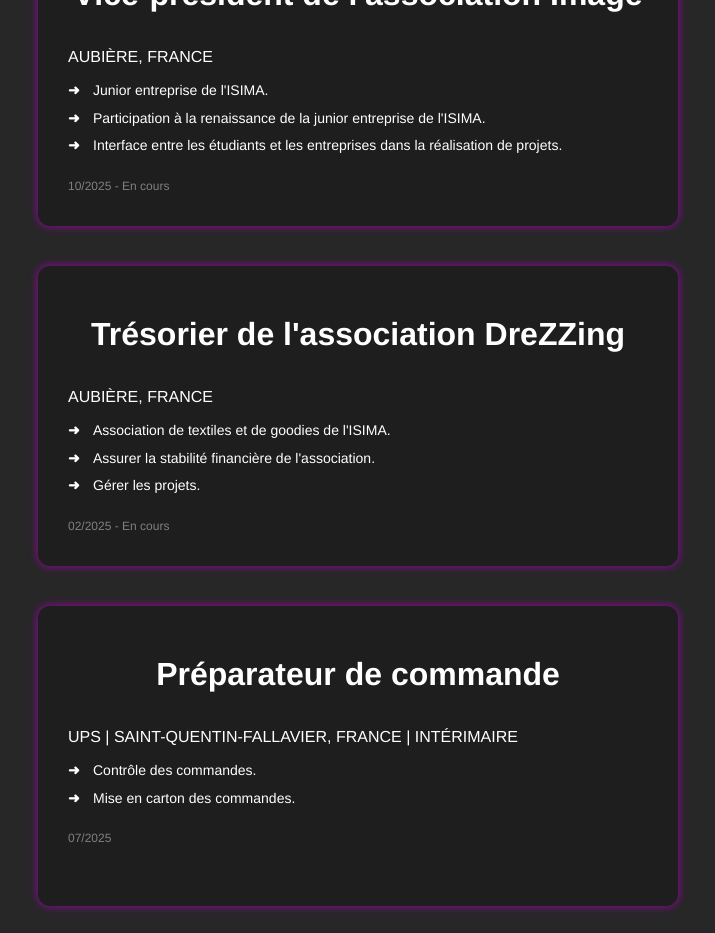
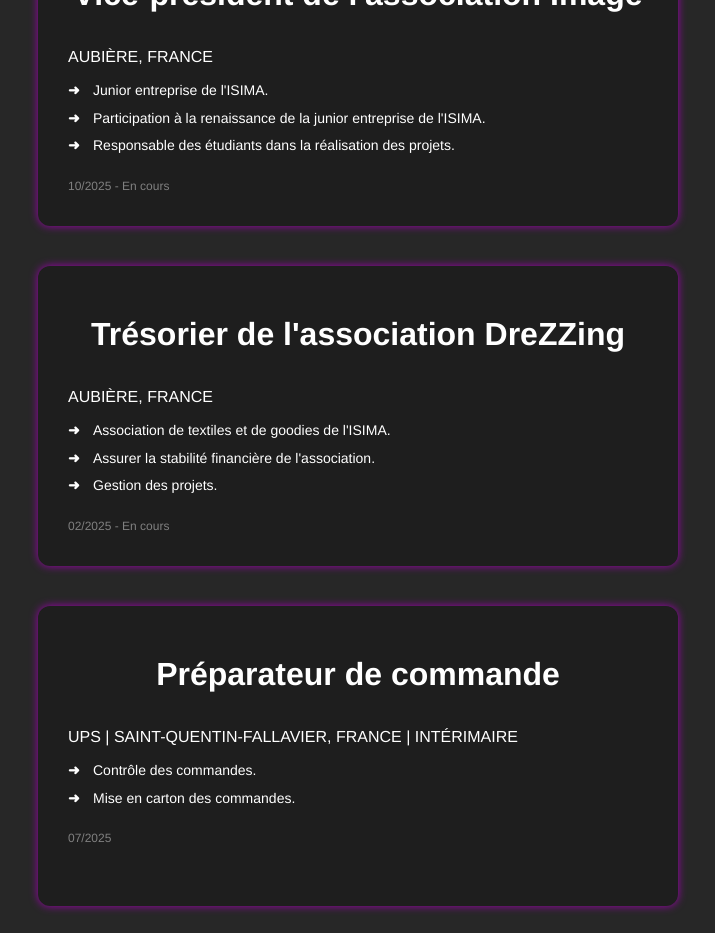
Before and after one commit to kylianjoff/kylianjulia, an Angular app in the folder kylianjulia/: page /about in a window 1280 px wide. Shown: the part 2340-3273 px from the top of the page, without its empty margins (277-992 px from the left). Built offline with nearby package versions, Linux system fonts and the light colour scheme; what ngx-markdown would draw is missing.

Commit message:
Mise à jour des expériences

```diff
--- a/kylianjulia/src/app/about/about.ts
+++ b/kylianjulia/src/app/about/about.ts
@@ -80,7 +80,7 @@ export class About {
       details: [
         'Junior entreprise de l\'ISIMA.',
         'Participation à la renaissance de la junior entreprise de l\'ISIMA.',
-        'Interface entre les étudiants et les entreprises dans la réalisation de projets.'
+        'Responsable des étudiants dans la réalisation des projets.'
       ],
       periode: '10/2025 - En cours',
     },
@@ -90,7 +90,7 @@ export class About {
       details: [
         'Association de textiles et de goodies de l\'ISIMA.',
         'Assurer la stabilité financière de l\'association.',
-        'Gérer les projets.'
+        'Gestion des projets.'
       ],
       periode: '02/2025 - En cours'
     },
```
